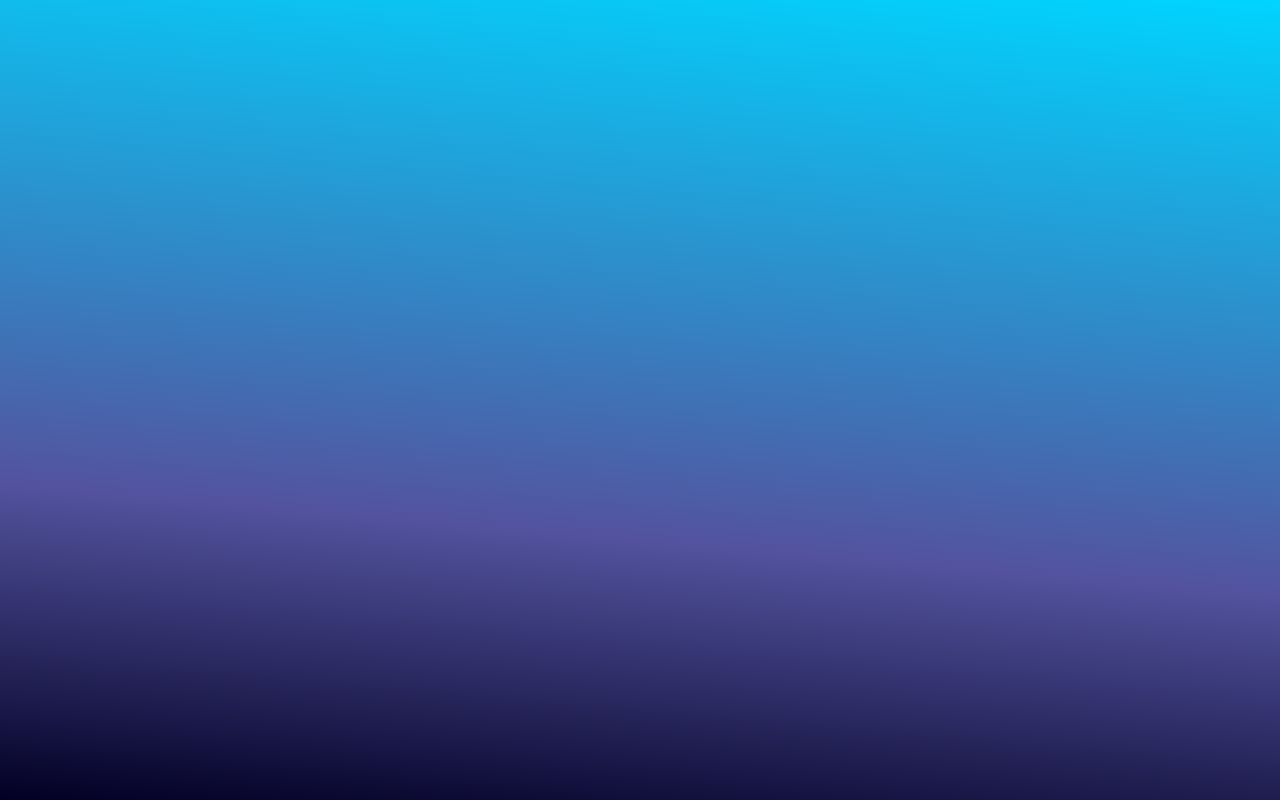
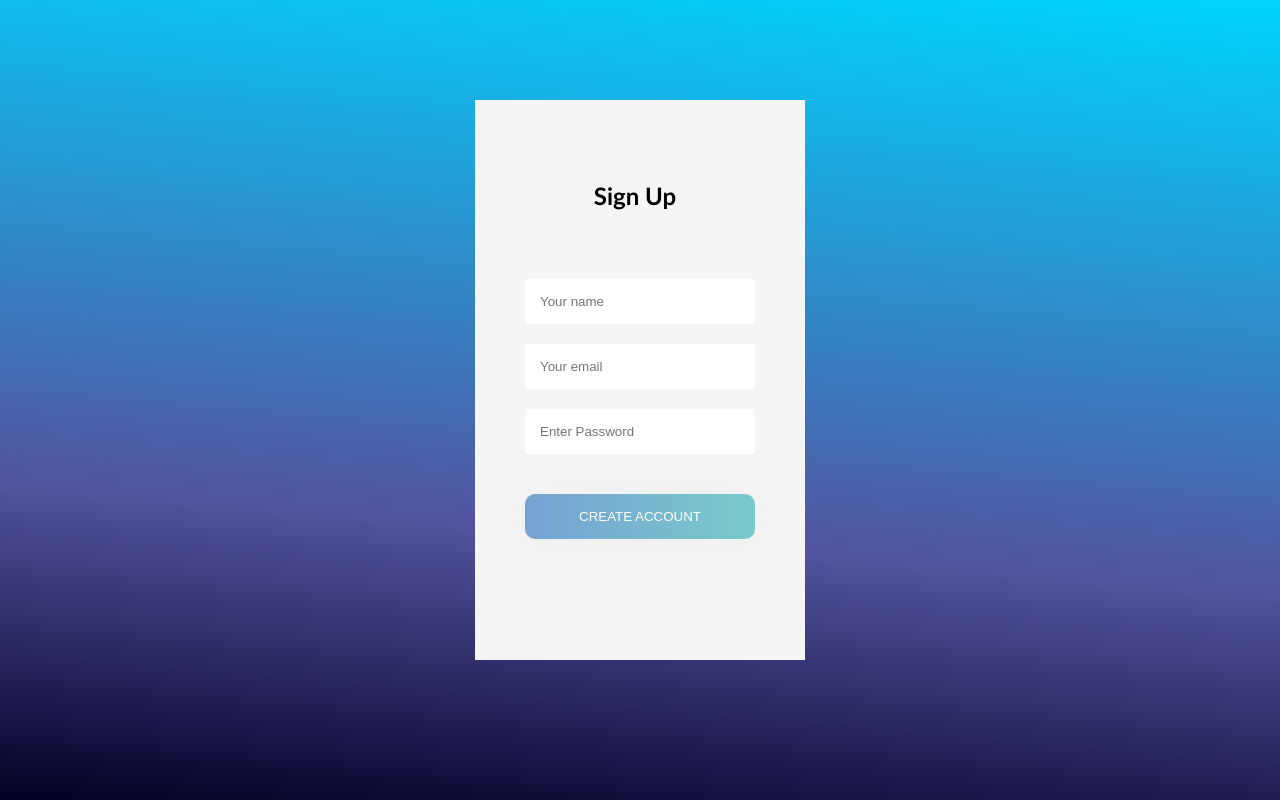
Before and after one commit to itsmenikhill/To-Do, a React (Create React App) app: page /signup in a window 1280 px wide. Before the commit this address had no page. Built offline with nearby package versions, Linux system fonts and the light colour scheme; what react-auth-kit would draw is missing.

Commit message:
singup api changes

```diff
--- a/src/App.tsx
+++ b/src/App.tsx
@@ -4,7 +4,7 @@ import Dashboard from "./Pages/Dashboard";
 import Login from "./Pages/Login";
 import { BrowserRouter, Route, Routes } from "react-router-dom";
 import { AuthProvider, RequireAuth } from "react-auth-kit";
-import SignIn from "./Pages/SignIn";
+import SignUp from "./Pages/SignUp";
 
 const App: FC = () => {
   return (
@@ -19,7 +19,7 @@ const App: FC = () => {
           <Routes>
             <Route path="/" element={<Login />} />
             <Route path="/login" element={<Login />} />
-            <Route path="/signin" element={<SignIn />} />
+            <Route path="/signup" element={<SignUp />} />
             <Route
               path="/dashboard"
               element={
--- a/src/Pages/SignIn.tsx
+++ b/src/Pages/SignUp.tsx
@@ -1,13 +1,26 @@
 import React, { ChangeEvent, useState } from "react";
 import "../App.css";
+import axios from "axios";
+import { useNavigate } from "react-router-dom";
+import { isNull } from "util";
 
-const SignIn = () => {
+const SignUp = () => {
+  const navigate = useNavigate();
   const [email, setEmail] = useState<string>("");
   const [password, setPassword] = useState<string>("");
   const [name, setName] = useState("");
 
-  const handleSubmit = () => {
-
+  const handleSubmit = async (values: any) => {
+    const response = await axios.post("http://localhost:8000/signup", values);
+    console.log("response: ", response)
+    try {
+      if (response!==null)
+        navigate("/dashboard", {state:{email: email}})
+    } catch (err) {
+      if (err) {
+        console.log(err);
+      }
+    }
   };
 
   const handleChange = (event: ChangeEvent<HTMLInputElement>) => {
@@ -26,7 +39,7 @@ const SignIn = () => {
       <div className="container">
         <div className="login-container">
           <h2 className="form-heading">Sign Up</h2>
-          <form className="form-container" onSubmit={handleSubmit}>
+          <form className="form-container" onSubmit={()=>handleSubmit({email: email, password: password})}>
             <input type="text" placeholder="Your name" name="name" onChange={handleChange} />
             <input
               type="text"
@@ -48,4 +61,4 @@ const SignIn = () => {
   );
 };
 
-export default SignIn;
+export default SignUp;
--- a/src/server.tsx
+++ b/src/server.tsx
@@ -19,7 +19,7 @@ app.get("/", (req, res)=>{
   res.send(uri);
 })
 
-app.post("/api/signup", async (req, res) => {
+app.post("/signup", async (req, res) => {
   const client = new MongoClient(uri);
   const { email, password } = req.body;
   const generatedUserId = uuidv4();
@@ -45,7 +45,7 @@ app.post("/api/signup", async (req, res) => {
     const token = jwt.sign(insertedUser, sanitizedEmail, {
       expiresIn: 60 * 24,
     });
-    res.status(201).json({ token, userId: generatedUserId });
+    res.status(201).json({ token, userId: generatedUserId, status:"inserted" });
   } catch (err) {
     console.log(err);
   }
```
